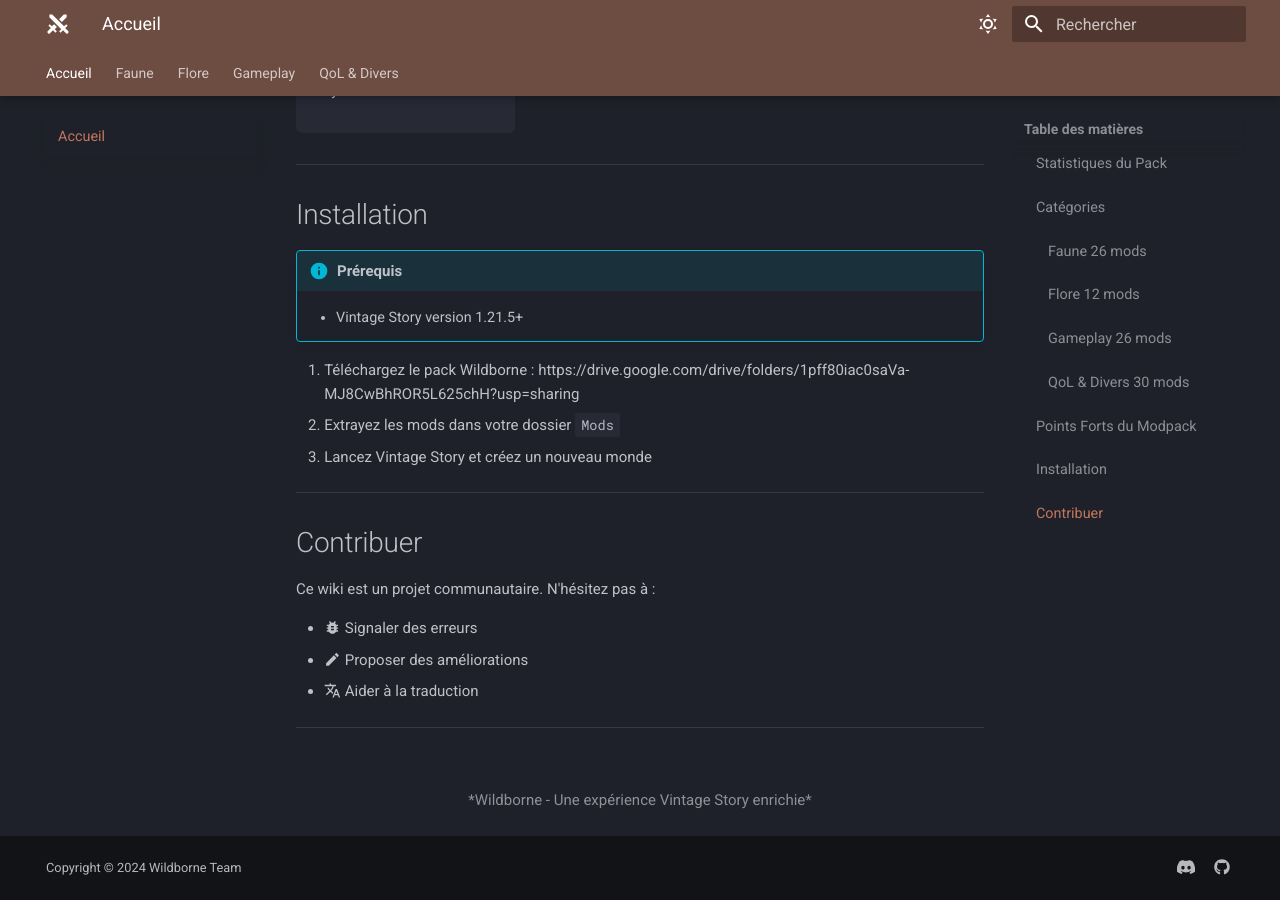
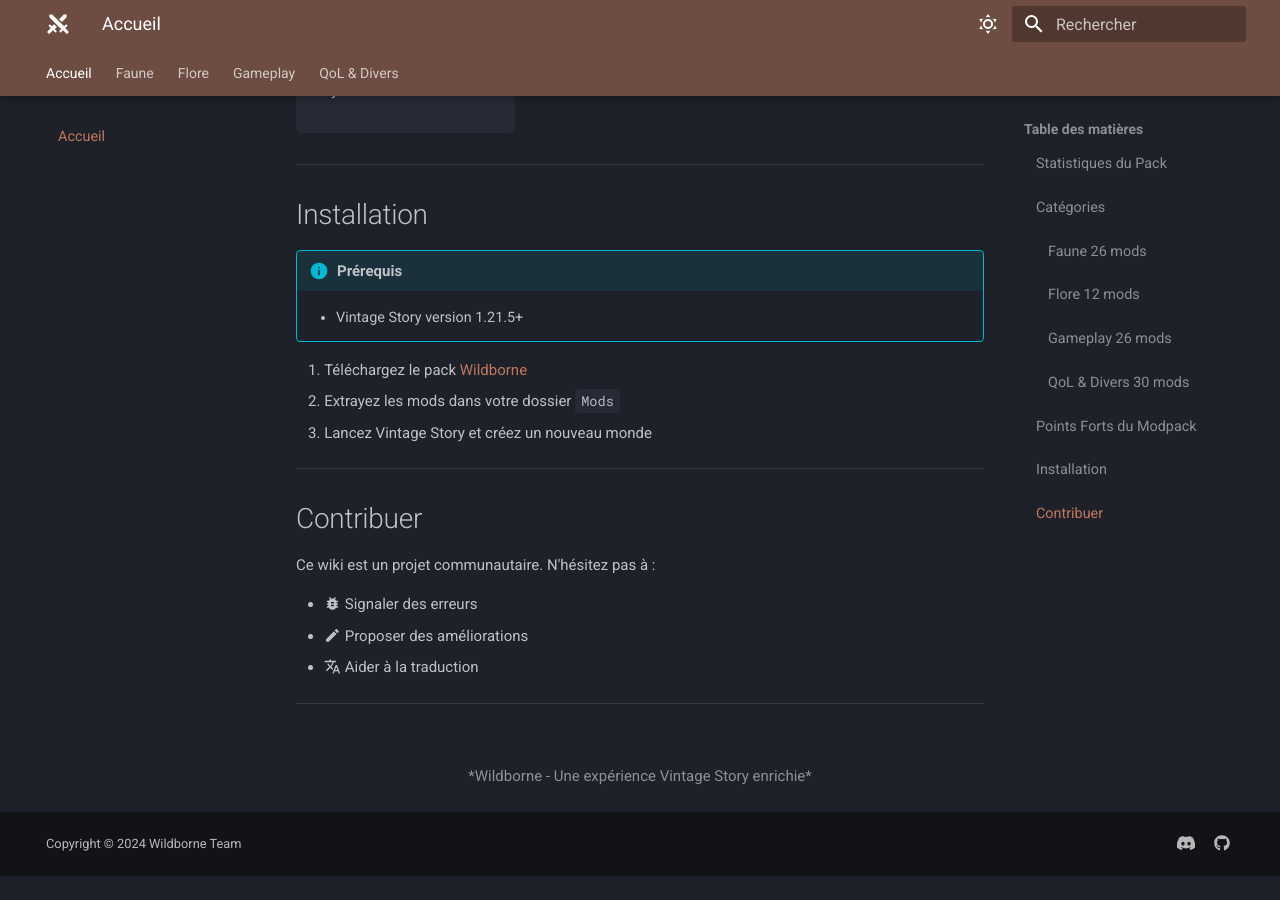
Before and after one commit to Pixnop/Wildborne-VintageStory, an MkDocs documentation site: the page built from docs/index.md, in a window 1280 px wide and 900 px high, scrolled down 1849 px. Built offline with MkDocs 1.6.1 and Material for MkDocs 9.7.7, drawn with Linux system fonts in a browser that asks for light colours; emoji names are drawn with the system emoji font; after the commit the page ends 2725 px from its top, so only the background shows below that.

Commit message:
update download link for Wildborne pack to use markdown formatting

```diff
--- a/docs/index.md
+++ b/docs/index.md
@@ -135,7 +135,7 @@
 !!! info "Prérequis"
     - Vintage Story version 1.21.5+
 
-1. Téléchargez le pack Wildborne : https://drive.google.com/drive/folders/1pff80iac0saVa-MJ8CwBhROR5L625chH?usp=sharing
+1. Téléchargez le pack [Wildborne](https://drive.google.com/drive/folders/1pff80iac0saVa-MJ8CwBhROR5L625chH?usp=sharing)
 2. Extrayez les mods dans votre dossier `Mods`
 3. Lancez Vintage Story et créez un nouveau monde
 
```
